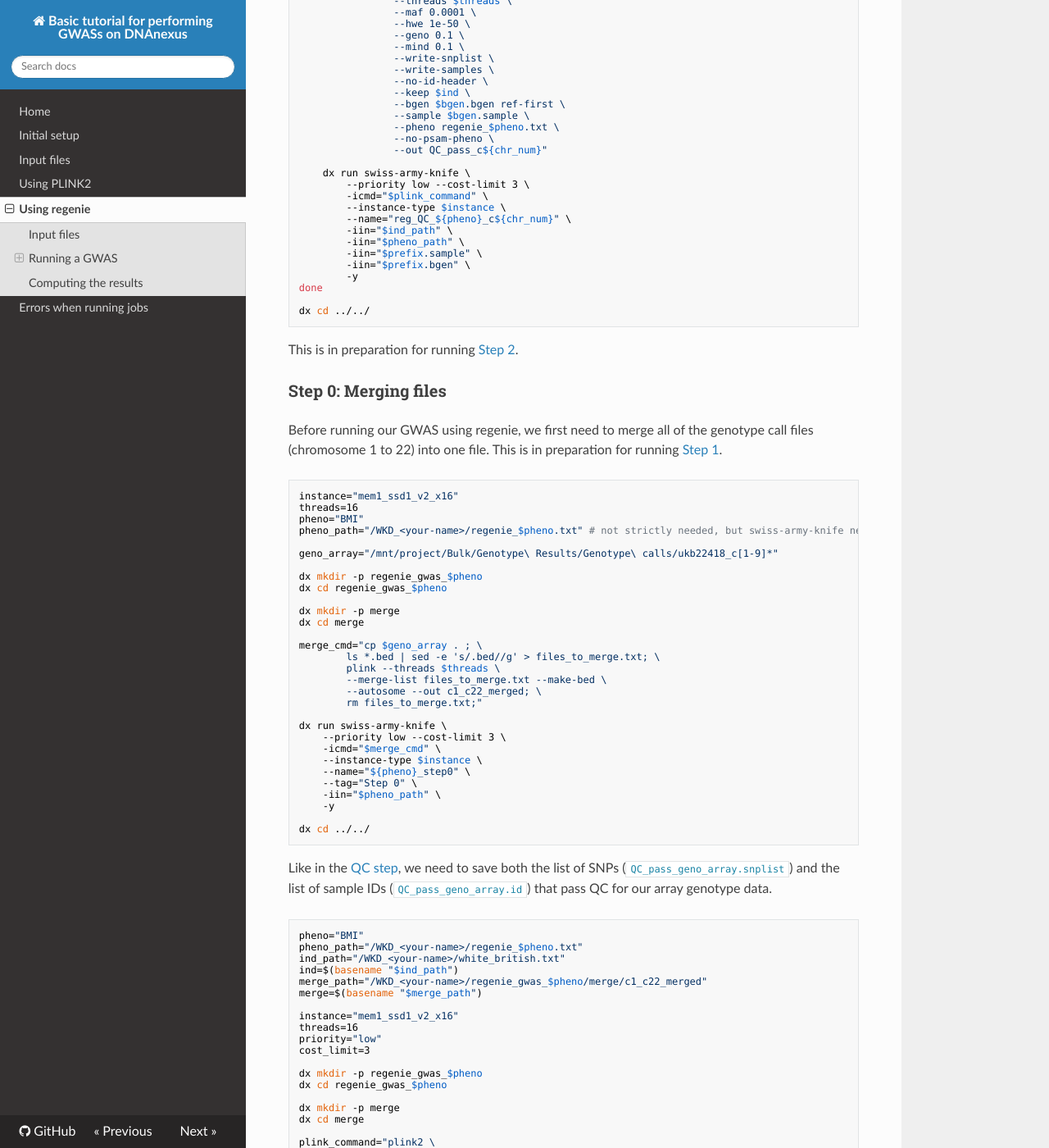
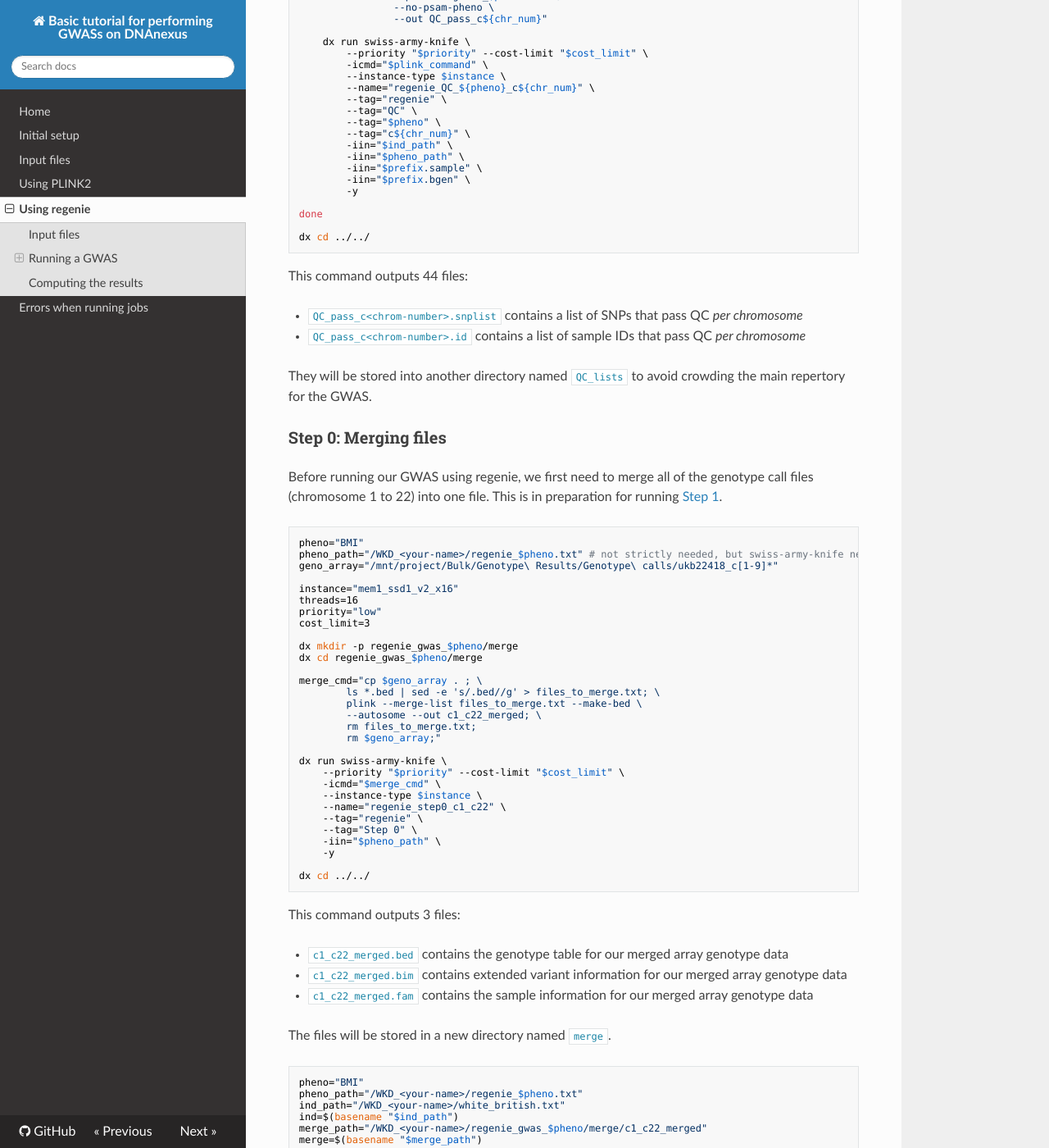
Before and after one commit to gloriabenoit/DNAnexus-GWAS, an MkDocs documentation site: the page built from docs/regenie.md, in a window 1280 px wide and 1400 px high, scrolled down 1470 px. Shown: the whole window at 82% size. Built offline with MkDocs 1.6.1, drawn with Linux system fonts in a browser that asks for light colours; nearby versions of some CDN libraries; some of the changed text lies outside the part shown.

Commit message:
update regenie

````diff
--- a/docs/regenie.md
+++ b/docs/regenie.md
@@ -1,4 +1,6 @@
 # Using regenie
+
+Every file created during this analysis will be stored in a main directory called `regenie_gwas_BMI`.
 
 ## Input files
 
@@ -23,7 +25,7 @@
 
 ### Quality control
 
-Unlike with PLINK2, we cannot perform the QC at the same time as our GWAS, we must do it before hand. The variants are filtered using following options:
+Unlike with PLINK2, we cannot perform the QC at the same time as our GWAS, we must do it before hand, in preparation for running [Step 2](#step-2-linear-or-logistic-regression). The variants are filtered using following options:
 
 ```text
 --maf 0.0001 --hwe 1e-50 --geno 0.1 --mind 0.1
@@ -31,31 +33,23 @@
 
 > Please change the thresholds according to your preferences.
 
-For each chromosome, we will compute two files:
-
-* A list of SNPs that pass QC: `QC_pass_c<chrom-number>.snplist`
-* A list of sample IDs that pass QC: `QC_pass_c<chrom-number>.id`
-
-They will be stored into another directory called `QC_lists` to avoid crowding the main repertory for the GWAS.
-
 ```bash
 pheno="BMI"
 pheno_path="/WKD_<your-name>/regenie_$pheno.txt"
 ind_path="/WKD_<your-name>/white_british.txt"
 ind=$(basename "$ind_path")
+cov_path="/WKD_<your-name>/covariates.txt"
+cov=$(basename "$cov_path")
 
 instance="mem1_ssd1_v2_x16"
 threads=16
 priority="low"
 cost_limit=3
 
-dx mkdir -p regenie_gwas_$pheno
-dx cd regenie_gwas_$pheno
+dx mkdir -p regenie_gwas_$pheno/QC_lists
+dx cd regenie_gwas_$pheno/QC_lists
 
-dx mkdir -p QC_lists
-dx cd QC_lists
-
-for chr_num in $(seq 22 22); do
+for chr_num in $(seq 1 22); do
     prefix="/Bulk/Whole genome sequences/Population level genome variants, BGEN format - interim 200k release//ukb24306_c${chr_num}_b0_v1"
     bgen=$(basename "$prefix")
 
@@ -76,52 +70,62 @@
                 --out QC_pass_c${chr_num}"
 
     dx run swiss-army-knife \
-        --priority low --cost-limit 3 \
+        --priority "$priority" --cost-limit "$cost_limit" \
         -icmd="$plink_command" \
         --instance-type $instance \
-        --name="reg_QC_${pheno}_c${chr_num}" \
+        --name="regenie_QC_${pheno}_c${chr_num}" \
+        --tag="regenie" \
+        --tag="QC" \
+        --tag="$pheno" \
+        --tag="c${chr_num}" \
         -iin="$ind_path" \
         -iin="$pheno_path" \
         -iin="$prefix.sample" \
         -iin="$prefix.bgen" \
         -y
+
 done
 
 dx cd ../../
 ```
 
-This is in preparation for running [Step 2](#step-2-linear-or-logistic-regression).
+This command outputs 44 files:
+
+* `QC_pass_c<chrom-number>.snplist` contains a list of SNPs that pass QC *per chromosome*
+* `QC_pass_c<chrom-number>.id` contains a list of sample IDs that pass QC *per chromosome*
+
+They will be stored into another directory named `QC_lists` to avoid crowding the main repertory for the GWAS.
 
 ### Step 0: Merging files
 
 Before running our GWAS using regenie, we first need to merge all of the genotype call files (chromosome 1 to 22) into one file. This is in preparation for running [Step 1](#step-1-estimate-snps-contribution).
 
 ```bash
+pheno="BMI"
+pheno_path="/WKD_<your-name>/regenie_$pheno.txt" # not strictly needed, but swiss-army-knife needs at least one input
+geno_array="/mnt/project/Bulk/Genotype\ Results/Genotype\ calls/ukb22418_c[1-9]*"
+
 instance="mem1_ssd1_v2_x16"
 threads=16
-pheno="BMI"
-pheno_path="/WKD_<your-name>/regenie_$pheno.txt" # not strictly needed, but swiss-army-knife needs at least one input
+priority="low"
+cost_limit=3
 
-geno_array="/mnt/project/Bulk/Genotype\ Results/Genotype\ calls/ukb22418_c[1-9]*"
-
-dx mkdir -p regenie_gwas_$pheno
-dx cd regenie_gwas_$pheno
-
-dx mkdir -p merge
-dx cd merge
+dx mkdir -p regenie_gwas_$pheno/merge
+dx cd regenie_gwas_$pheno/merge
 
 merge_cmd="cp $geno_array . ; \
         ls *.bed | sed -e 's/.bed//g' > files_to_merge.txt; \
-        plink --threads $threads \
-        --merge-list files_to_merge.txt --make-bed \
+        plink --merge-list files_to_merge.txt --make-bed \
         --autosome --out c1_c22_merged; \
-        rm files_to_merge.txt;"
+        rm files_to_merge.txt;
+        rm $geno_array;"
 
 dx run swiss-army-knife \
-    --priority low --cost-limit 3 \
+    --priority "$priority" --cost-limit "$cost_limit" \
     -icmd="$merge_cmd" \
     --instance-type $instance \
-    --name="${pheno}_step0" \
+    --name="regenie_step0_c1_c22" \
+    --tag="regenie" \
     --tag="Step 0" \
     -iin="$pheno_path" \
     -y
@@ -129,7 +133,13 @@
 dx cd ../../
 ```
 
-Like in the [QC step](#quality-control), we need to save both the list of SNPs (`QC_pass_geno_array.snplist`) and the list of sample IDs (`QC_pass_geno_array.id`) that pass QC for our array genotype data.
+This command outputs 3 files:
+
+* `c1_c22_merged.bed` contains the genotype table for our merged array genotype data
+* `c1_c22_merged.bim` contains extended variant information for our merged array genotype data
+* `c1_c22_merged.fam` contains the sample information for our merged array genotype data
+
+The files will be stored in a new directory named `merge`.
 
 ```bash
 pheno="BMI"
@@ -144,11 +154,8 @@
 priority="low"
 cost_limit=3
 
-dx mkdir -p regenie_gwas_$pheno
-dx cd regenie_gwas_$pheno
-
-dx mkdir -p merge
-dx cd merge
+dx mkdir -p regenie_gwas_$pheno/merge
+dx cd regenie_gwas_$pheno/merge
 
 plink_command="plink2 \
             --threads $threads \
@@ -160,16 +167,21 @@
             --write-samples \
             --no-id-header \
             --keep $ind \
-            --bfile $merged \
-            --pheno regenie_$pheno.txt \
+            --bfile $merge \
+            --pheno $pheno.txt \
             --no-psam-pheno \
             --out QC_pass_geno_array"
 
 dx run swiss-army-knife \
-    --priority low --cost-limit 3 \
+    --priority "$priority" --cost-limit "$cost_limit" \
     -icmd="$plink_command" \
     --instance-type $instance \
-    --name="reg_QC_${pheno}_merged" \
+    --name="regenie_QC_step0_${pheno}_merged" \
+    --tag="regenie" \
+    --tag="Step 0" \
+    --tag="QC" \
+    --tag="$pheno" \
+    --tag="c${chr_num}" \
     -iin="$ind_path" \
     -iin="$pheno_path" \
     -iin="$merge_path.bed" \
@@ -180,6 +192,14 @@
 dx cd ../../
 ```
 
+This command outputs 2 files:
+
+* `QC_pass_geno_array.snplist` contains a list of SNPs that pass QC
+* `QC_pass_geno_array.id` contains a list of sample IDs that pass QC
+
+Like in the [QC step](#quality-control), we need to save both the list of SNPs and the list of sample IDs that pass QC for our array genotype data.
+They are stored in the `merge` directory.
+
 ### Step 1: Estimate SNPs contribution
 
 The first step of a regenie GWAS is the estimation of how background SNPs contribute to the phenotype. During this step, a subset of genetic markers are used to fit a whole genome regression model that captures a good fraction of the phenotype variance attributable to genetic effects ([regenie official documentation](https://rgcgithub.github.io/regenie/overview/)).
@@ -201,11 +219,8 @@
 priority="low"
 cost_limit=3
 
-dx mkdir -p regenie_gwas_$pheno
-dx cd regenie_gwas_$pheno
-
-dx mkdir -p merge
-dx cd merge
+dx mkdir -p regenie_gwas_$pheno/merge
+dx cd regenie_gwas_$pheno/merge
 
 regenie_command="regenie \
             --threads $threads \
@@ -213,24 +228,24 @@
             --bsize 1000 \
             --loocv \
             --gz \
-            --extract $QC$.snplist \
+            --extract $QC.snplist \
             --keep $QC.id \
             --bed $merge \
             --phenoFile regenie_$pheno.txt \
             --phenoCol $pheno \
-            --covarFile $cov \
-            --covarCol Sex \
-            --covarCol Age \
+            --covarFile $cov \> Please note, when using a binary phenotype you need to add the `--bt` option to the regenie command.
+
             --covarCol PC{1:18} \
-            --out ${pheno}_step1"
+            --out ${pheno}_merged"
 
 dx run swiss-army-knife \
-    --priority low --cost-limit 3 \
+    --priority "$priority" --cost-limit "$cost_limit" \
     -icmd="$regenie_command" \
     --instance-type $instance \
-    --name="${pheno}_step1" \
+    --name="regenie_step1_${pheno}" \
+    --tag="regenie" \
     --tag="Step 1" \
-    -iin="$ind_path" \
+    --tag="$pheno" \
     -iin="$pheno_path" \
     -iin="$cov_path" \
     -iin="$merge_path.bed" \
@@ -243,19 +258,27 @@
 dx cd ../../
 ```
 
+This command outputs 2 files:
+
+* `BMI_merged_pred.list` contains a list of blup files needed for [Step 2](#step-2-linear-or-logistic-regression)
+* `BMI_merged_1.loco.gz` contains per-chromosome LOCO predictions
+
 > Please note, when using a binary phenotype you need to add the `--bt` option to the regenie command.
 
-### Step 2: Linear or logistic regression
+### Step 2: Linear regression
 
 The second step of a regenie GWAS is the regression. During this step, whole genome markers are tested for association with the phenotype *conditional upon* the prediction from the regression model in [Step 1](#step-1-estimate-snps-contribution) ([regenie official documentation](https://rgcgithub.github.io/regenie/overview/)).
+
+> To not require too much space, we gzip the results using the `--gz` option.
 
 ```bash
 pheno="BMI"
 pheno_path="/WKD_<your-name>/regenie_$pheno.txt"
 cov_path="/WKD_<your-name>/covariates.txt"
 cov=$(basename "$cov_path")
-pred_path="/WKD_<your-name>/regenie_gwas_$pheno/merge/${pheno}_pred.list"
+pred_path="/WKD_<your-name>/regenie_gwas_$pheno/merge/${pheno}_merged_pred.list"
 pred=$(basename "$pred_path")
+loco_path="/WKD_<your-name>/regenie_gwas_$pheno/merge/${pheno}_merged_1.loco.gz"
 
 instance="mem1_ssd1_v2_x16"
 threads=16
@@ -282,7 +305,8 @@
                 --pred $pred \
                 --extract $QC.snplist \
                 --keep $QC.id \
-                --bgen $bgen.bgen ref-first \
+                --bgen $bgen.bgen \
+                --ref-first \
                 --sample $bgen.sample \
                 --phenoFile regenie_$pheno.txt \
                 --phenoCol $pheno \
@@ -293,14 +317,18 @@
                 --out sumstat_c${chr_num}"
 
     dx run swiss-army-knife \
-        --priority low --cost-limit 3 \
+        --priority "$priority" --cost-limit "$cost_limit" \
         -icmd="$regenie_command" \
         --instance-type $instance \
-        --name="gwas_${pheno}_step2" \
+        --name="regenie_step2_${pheno}_c${chr_num}" \
+        --tag="regenie" \
         --tag="Step 2" \
+        --tag="$pheno" \
+        --tag="c${chr_num}" \
         -iin="$pheno_path" \
         -iin="$cov_path" \
         -iin="$pred_path" \
+        -iin="$loco_path" \
         -iin="$prefix.sample" \
         -iin="$prefix.bgen" \
         -iin="$QC_path.snplist" \
@@ -308,36 +336,44 @@
         -y
 done
 
-dx cd ../../
+dx cd ../
 ```
 
-> Please note, when using a binary phenotype you need to add the `--bt` option to the regenie command.
+This command outputs 22 files:
 
-This script will create a new directory named `regenie_gwas_<phenotype>` in the project on DNAnexus. In this folder, you will find a total of 44 files, named `sumstat_c<num>` (two per chromosome, the summary statistics and the log).
+* `sumstat_c<chrom-number>_BMI.regenie.gz` contains the values for the regression *per chromosome*
+
+The files will be stored in the main directory, `regenie_gwas_BMI`.
+
+> Please note, when using a binary phenotype you need to add the `--bt` option to the regenie command to perform a logistic regression rather than a linear one.
 
 ## Computing the results
 
-Now that all of the summary statistics are computed, we can clean them up and combine them into one clean file. We will create a new directory named `regenie_gwas_<phenotype>`, locally this time, with inside another directory named `statistics` containing all of the summary statistics per chromosome. The combination of all of them will be located at the same level than `statistics`, making it easier to find.
+Now that all of the summary statistics are computed, we can download them and combine them into one single file.
 
 ```bash
 pheno="BMI"
-type="linear" # to change accordingly
 output_path="regenie_gwas_$pheno"
 stat_path="$output_path/statistics"
 
-mkdir -p $output_path
 mkdir -p $stat_path
 
-for chr_num in $(seq 1 22); do
-    result="sumstat_c${chr_num}.$pheno.glm.$type"
-    dx download "gwas_$pheno/$result" -o $stat_path
+for chr_num in $(seq 22 22); do
+    result="sumstat_c${chr_num}_$pheno.regenie"
+    dx download "$output_path/$result.gz" -o $stat_path
+    gunzip $stat_path/$result
     if [ $chr_num -eq 1 ]; then
-        head -n1 "$stat_path/$result" > "$output_path/sumstat_${pheno}.ADD"
+        head -n1 "$stat_path/$result" > "$output_path/sumstat_${pheno}.regenie"
     fi
-    head -n1 "$stat_path/$result" > "$stat_path/sumstat_c${chr_num}.ADD"
-    grep "ADD" "$stat_path/$result" >> "$stat_path/sumstat_c${chr_num}.ADD"
-    grep "ADD" "$stat_path/$result" >> "$output_path/sumstat_${pheno}.ADD"
+    tail -n +2 "$stat_path/$result" >> "$output_path/sumstat_${pheno}.regenie"
 done
 ```
 
+This command outputs 23 files:
+
+* `sumstat_c<chrom-number>.regenie` contains the values for the regression *per chromosome*
+* `sumstat_BMI.regenie` contains the concatenated values for the regression
+
+The files will be stored in a new directory named `regenie_gwas_BMI`, locally this time, with inside another directory named `statistics` containing all of the summary statistics per chromosome. The combination of all of them will be located at the same level than `statistics`, making it easier to find.
+
 Congratulations, you have successfully completed a GWAS using regenie on DNAnexus!
````
Also changed, not shown: other parts of docs/regenie.md (+3 -5 lines), docs/index.md (+12 -6 lines), docs/input.md (+16 -3 lines), docs/plink.md (+28 -6 lines), docs/setup.md (+1 -1 lines).
